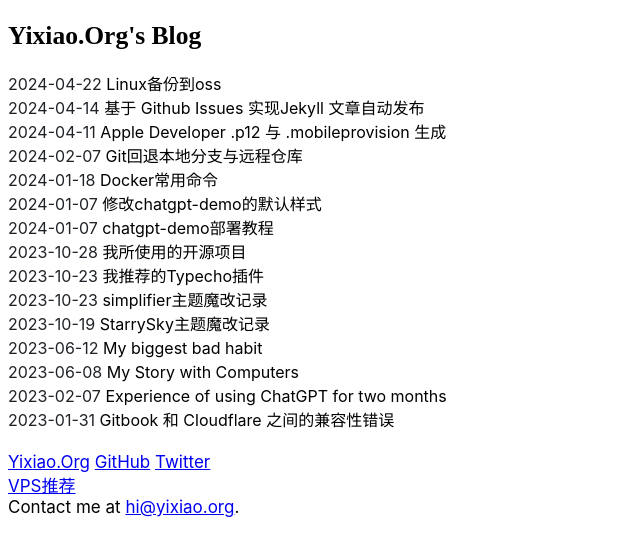
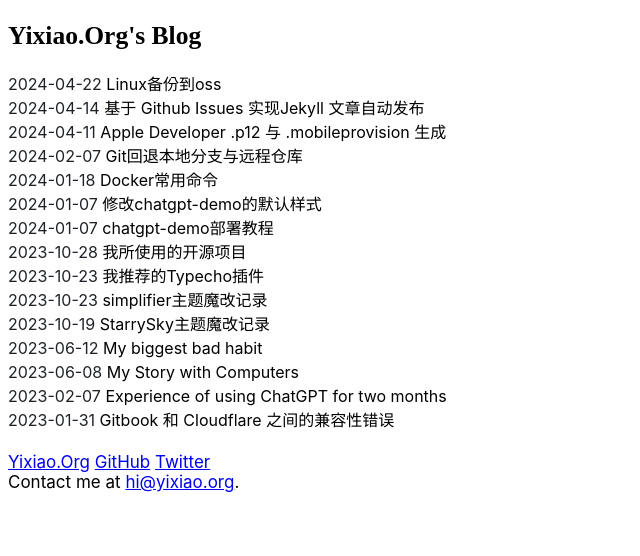
Before and after one commit to YixiaoOrg/blog.yixiao.org, a Jekyll site: the page built from index.html, in a window 1280 px wide. Shown: the top 556 px of the page, without its empty margins (0-640 px from the left). Built offline with Jekyll 4.4.1, drawn with Linux system fonts in a browser that asks for light colours; comment, search, counter and statistics services are not loaded.

Commit message:
更新 default.html

```diff
--- a/_layouts/default.html
+++ b/_layouts/default.html
@@ -69,7 +69,7 @@ async>
 <a href="https://Yixiao.Org">Yixiao.Org</a>
 <a href="https://github.com/YixiaoOrg" target="_blank" rel="me noopener noreffer">GitHub</a>
 <a href="https://twitter.com/YixiaoOrg" target="_blank" rel="me noopener noreffer">Twitter</a><br>
-<a href="https://blog.yixiao.org/vps/" target="_blank" >VPS推荐</a><br>Contact me at <a alt="发邮件我吧！" href="mailto:&#x0068;&#x0069;&#x0040;&#x0079;&#x0069;&#x0078;&#x0069;&#x0061;&#x006f;&#x002e;&#x006f;&#x0072;&#x0067;">&#x0068;&#x0069;&#x0040;&#x0079;&#x0069;&#x0078;&#x0069;&#x0061;&#x006f;&#x002e;&#x006f;&#x0072;&#x0067;</a>.
+Contact me at <a alt="发邮件我吧！" href="mailto:&#x0068;&#x0069;&#x0040;&#x0079;&#x0069;&#x0078;&#x0069;&#x0061;&#x006f;&#x002e;&#x006f;&#x0072;&#x0067;">&#x0068;&#x0069;&#x0040;&#x0079;&#x0069;&#x0078;&#x0069;&#x0061;&#x006f;&#x002e;&#x006f;&#x0072;&#x0067;</a>.
 <br>
 <span id="busuanzi_container_site_pv" style='display:none'>
 Visitors:<span id="busuanzi_value_site_pv"></span>
```
